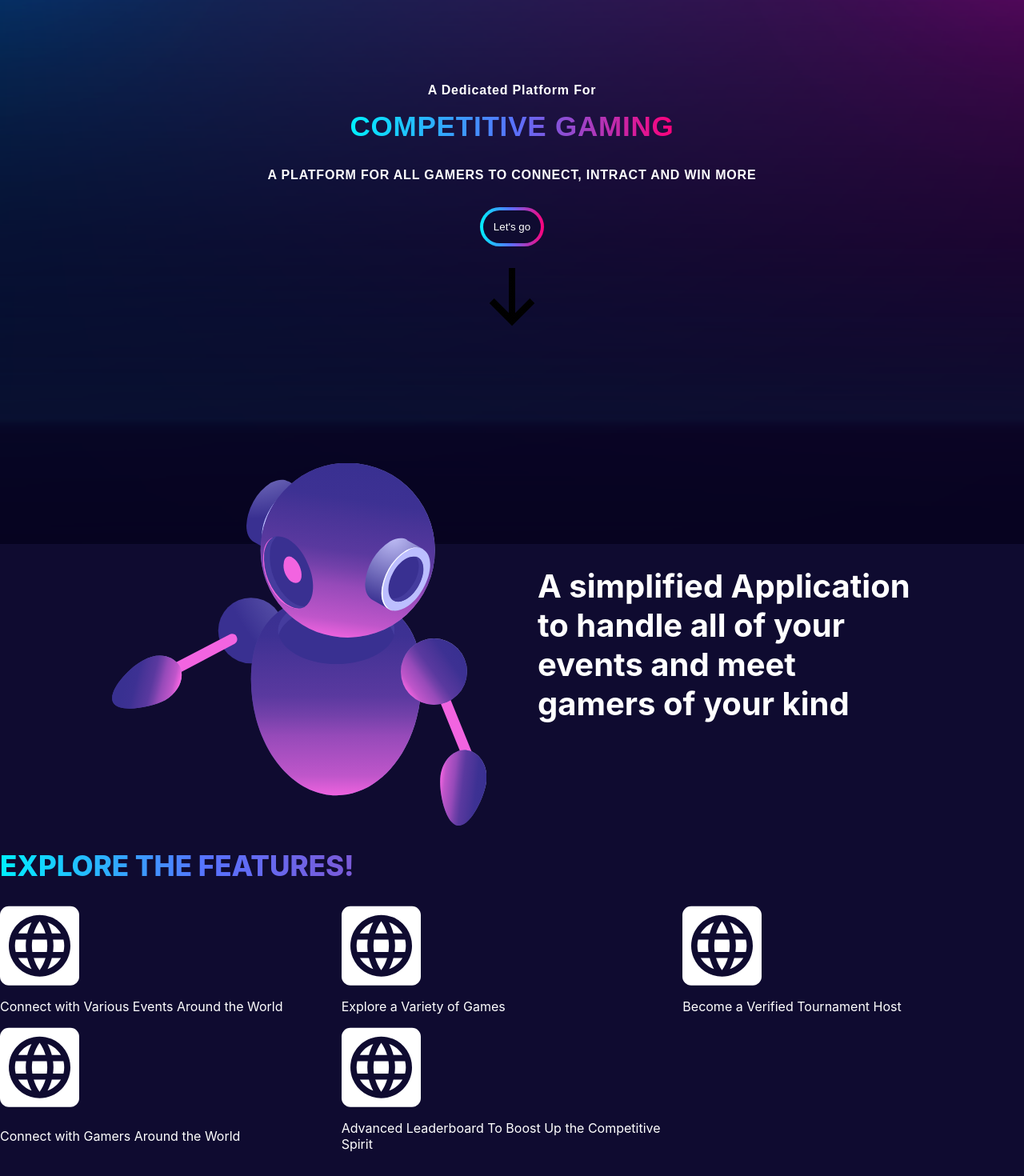
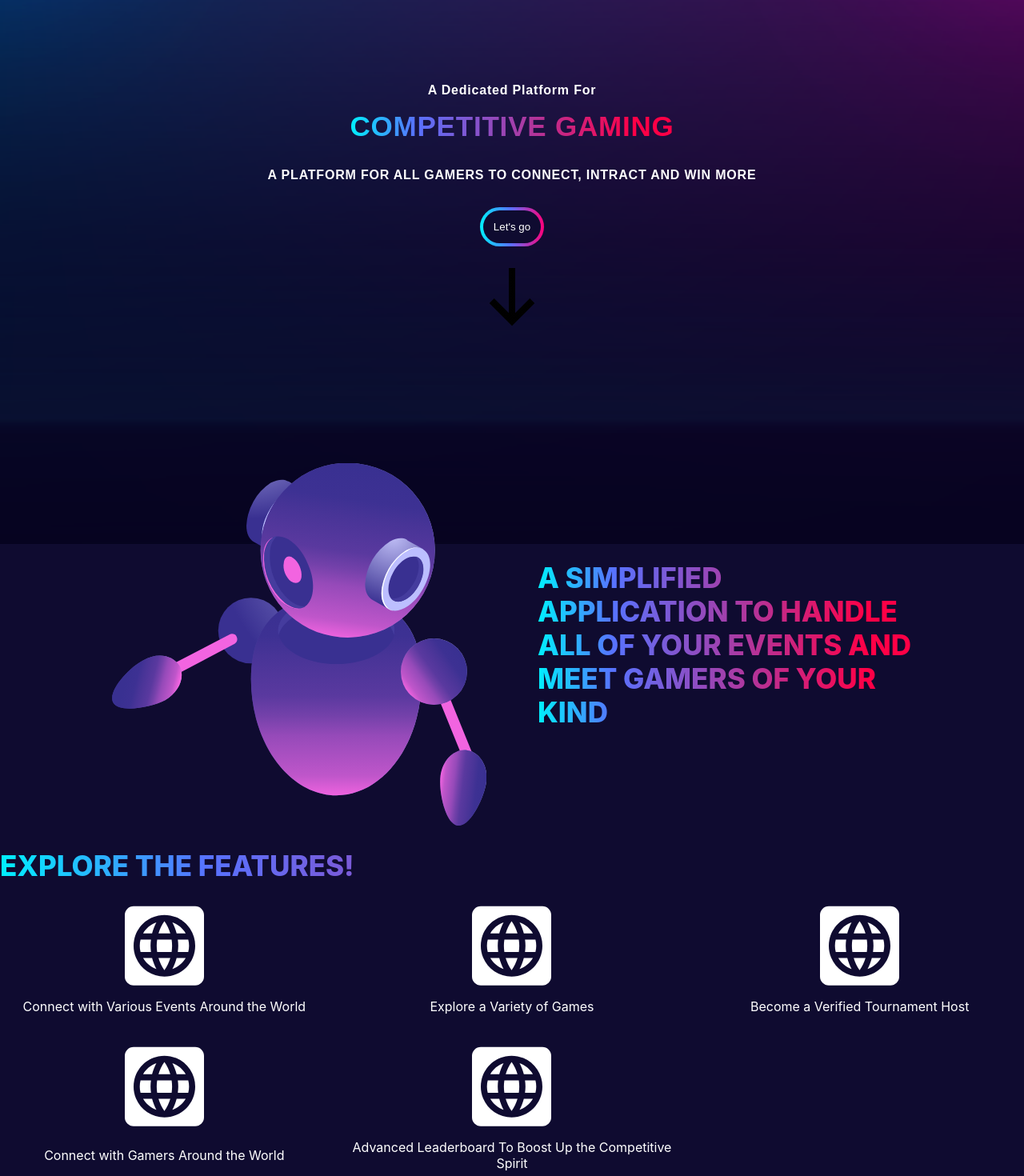
Before and after one commit to Rajaniraiyn/rot-landing-page, a Svelte app: page / in a window 1280 px wide. Shown: the part 120-1590 px from the top of the page at 80% size. Built offline with nearby package versions, Linux system fonts and the light colour scheme.

Commit message:
😶‍🌫️grid,gradient

```diff
--- a/src/components/Banner.svelte
+++ b/src/components/Banner.svelte
@@ -4,7 +4,7 @@
 
 <div>
     <img src={Bot} alt="bot" />
-    <p>
+    <p class="gradient">
         A simplified Application to handle all of your events and meet gamers of
         your kind
     </p>
@@ -27,4 +27,12 @@
         font-size: 2.5rem;
         font-weight: bold;
     }
+    .gradient{
+        text-transform: uppercase;
+        font-weight: 800;
+        font-size: 35px;
+        background-image: linear-gradient(90deg, rgba(0,240,255,1) 0%, rgba(87,115,255,1) 20%, rgba(255,0,70,1) 88%);
+        -webkit-background-clip: text;
+        -webkit-text-fill-color: transparent;
+    }
 </style>
--- a/src/components/Feature.svelte
+++ b/src/components/Feature.svelte
@@ -11,5 +11,7 @@
 <style>
     div{
         display: grid;
+        justify-items: center;
+        text-align: center;
     }
 </style>
--- a/src/components/Features.svelte
+++ b/src/components/Features.svelte
@@ -38,6 +38,7 @@
 <style>
     div {
         display: grid;
+        gap: 1.5rem;
         grid-template-columns: 1fr 1fr 1fr;
     }
 
--- a/src/components/Main.svelte
+++ b/src/components/Main.svelte
@@ -27,9 +27,8 @@
         text-transform: uppercase;
         font-weight: 800;
         font-size: 35px;
-        background-image: linear-gradient(90deg, #00f0ff, #5773ff, #ff007a);
+        background-image: linear-gradient(90deg, rgba(0,240,255,1) 0%, rgba(87,115,255,1) 20%, rgba(255,0,70,1) 88%);
         -webkit-background-clip: text;
-        background-clip: text;
         -webkit-text-fill-color: transparent;
     }
 
```
